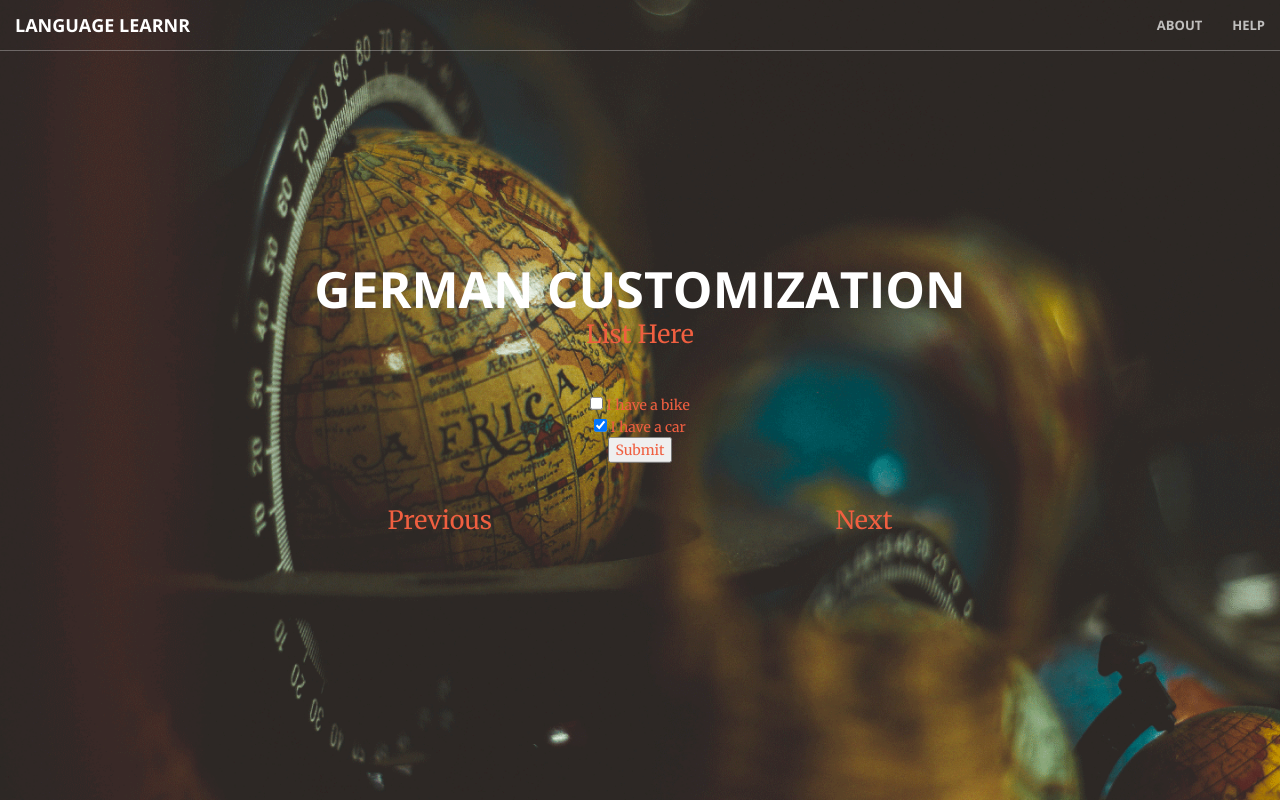
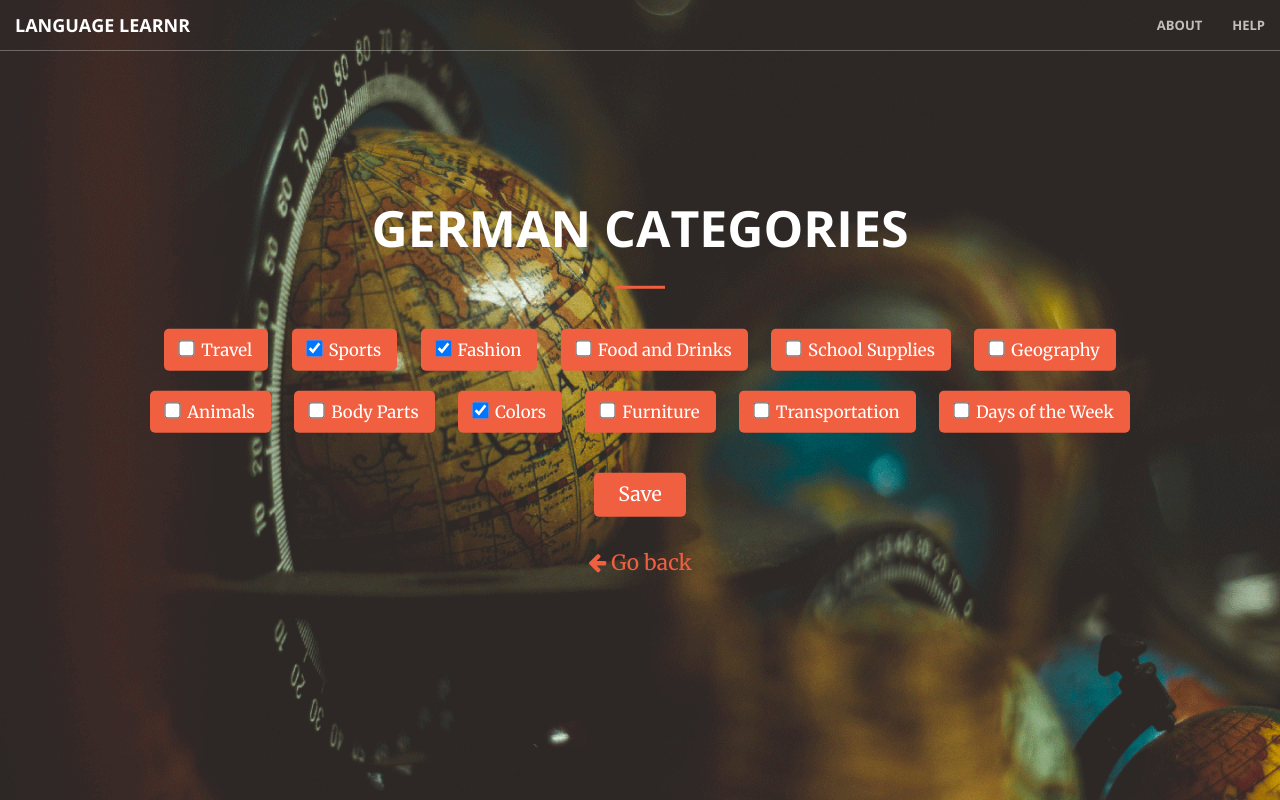
Before and after one commit to clui951/LanguageLearnr, a website: page german_categories.html in a window 1280 px wide. Drawn offline with nearby package versions, Linux system fonts and the light colour scheme.

Commit message:
Add categories page

```diff
--- a/css/custom.css
+++ b/css/custom.css
@@ -160,3 +160,31 @@ header {
 	display: inline-block;
 	margin-bottom: 30px;
 }
+
+
+/* Category Selection */
+
+.category-box {
+	padding: 8px 16px;
+	margin: 10px;
+	border-radius: 5px;
+	display: inline-block;
+	background: #F05F40;
+	font-size: 1.2em;
+}
+
+.category-box input {
+	transform: scale(1.25);
+	margin-right: 8px;
+	height: 15px;
+}
+
+input[type=submit] {
+	margin: 30px auto;
+	display: block;
+	background: #F05F40;
+	border: none;
+	padding: 8px 24px;
+	font-size: 1.4em;
+	border-radius: 5px;
+}
--- a/german_customization.html
+++ b/german_categories.html
@@ -68,19 +68,55 @@
     <header>
         <div class="header-content">
             <div class="header-content-inner">
-                <h1 id="homeHeading">German Customization</h1>
-                <a style="font-size:25px" href="">List Here<a>
-                <br><br><br>
+                <h1 id="homeHeading">German Categories</h1>
+                <hr>
 
                 <form action="/action_page.php" method="get">
-                  <input type="checkbox" name="vehicle" value="Bike"> I have a bike<br>
-                  <input type="checkbox" name="vehicle" value="Car" checked="checked"> I have a car<br>
-                  <input type="submit" value="Submit">
-              </form>
+                    <div class="category-box">
+                        <input type="checkbox">Travel</input>
+                    </div>
+                    <div class="category-box">
+                        <input type="checkbox" checked="checked">Sports</input>
+                    </div>
+                    <div class="category-box">
+                        <input type="checkbox" checked="checked">Fashion</input>
+                    </div>
+                    <div class="category-box">
+                        <input type="checkbox">Food and Drinks</input>
+                    </div>
+                    <div class="category-box">
+                        <input type="checkbox">School Supplies</input>
+                    </div>
+                    <div class="category-box">
+                        <input type="checkbox">Geography</input>
+                    </div>
+                    <div class="category-box">
+                        <input type="checkbox">Animals</input>
+                    </div>
+                    <div class="category-box">
+                        <input type="checkbox">Body Parts</input>
+                    </div>
+                    <div class="category-box">
+                        <input type="checkbox" checked="checked">Colors</input>
+                    </div>
+                    <div class="category-box">
+                        <input type="checkbox">Furniture</input>
+                    </div>
+                    <div class="category-box">
+                        <input type="checkbox">Transportation</input>
+                    </div>
+                    <div class="category-box">
+                        <input type="checkbox">Days of the Week</input>
+                    </div>
+                    <input type="submit" value="Save">
+                </form>
 
-                <br><br>
-                <a style="margin-right:170px;font-size:25px" href="">Previous</a>
-                <a style="margin-left:170px;font-size:25px">Next</a>
+                <div class="back-arrow">
+                    <a href="german_contents.html">
+                        <i class="fa fa-arrow-left" aria-hidden="true"></i>
+                        Go back
+                    </a>
+                </div>
             </div>
         </div>
     </header>
```
Also changed, not shown: german_contents.html (+3 -3 lines).
